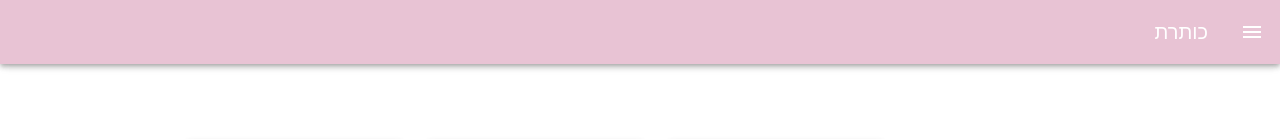
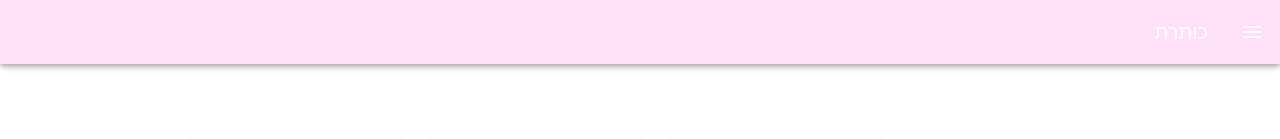
Before and after one commit to aviTwito/PinkCandy, a Vue app: page /#/ in a window 1280 px wide. Shown: the top 139 px of the page. Built offline with nearby package versions, Linux system fonts and the light colour scheme; grey boxes are pictures that could not be loaded.

Commit message:
App Theme Colors Changed

```diff
--- a/src/plugins/vuetify.js
+++ b/src/plugins/vuetify.js
@@ -10,10 +10,10 @@ export default new Vuetify({
       light: {
         // background: '#d9be9e',
         // primary: '#f7c1d9',
-        primary: "#e8c3d4",
+        primary: "#ffe0f7",
         // background: '#f7dfdf',
-        accent: "#D9326B",
-        secondary: "#faefdc",
+        secondary: "#fe91ca",
+        accent: "#d3dbff",
         success: "#4CAF50",
         info: "#2196F3",
         warning: "#FB8C00",
```
